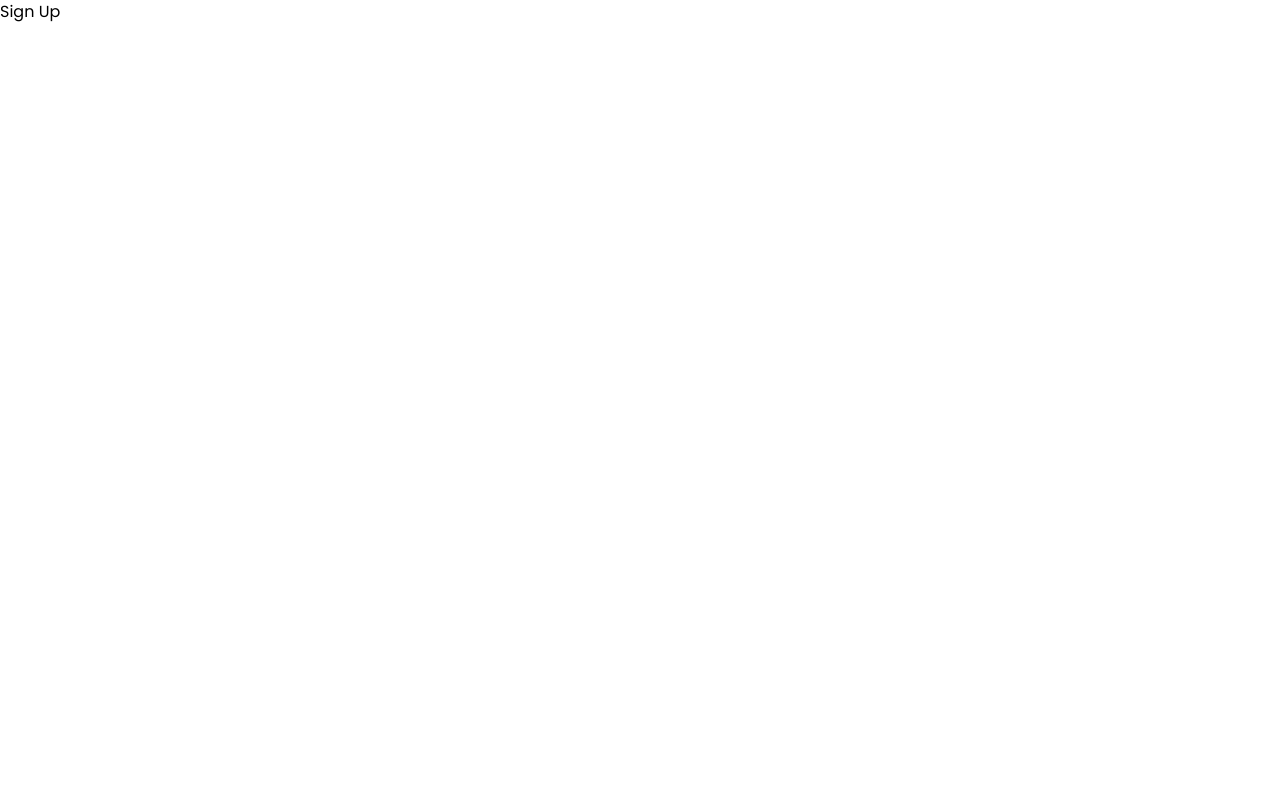
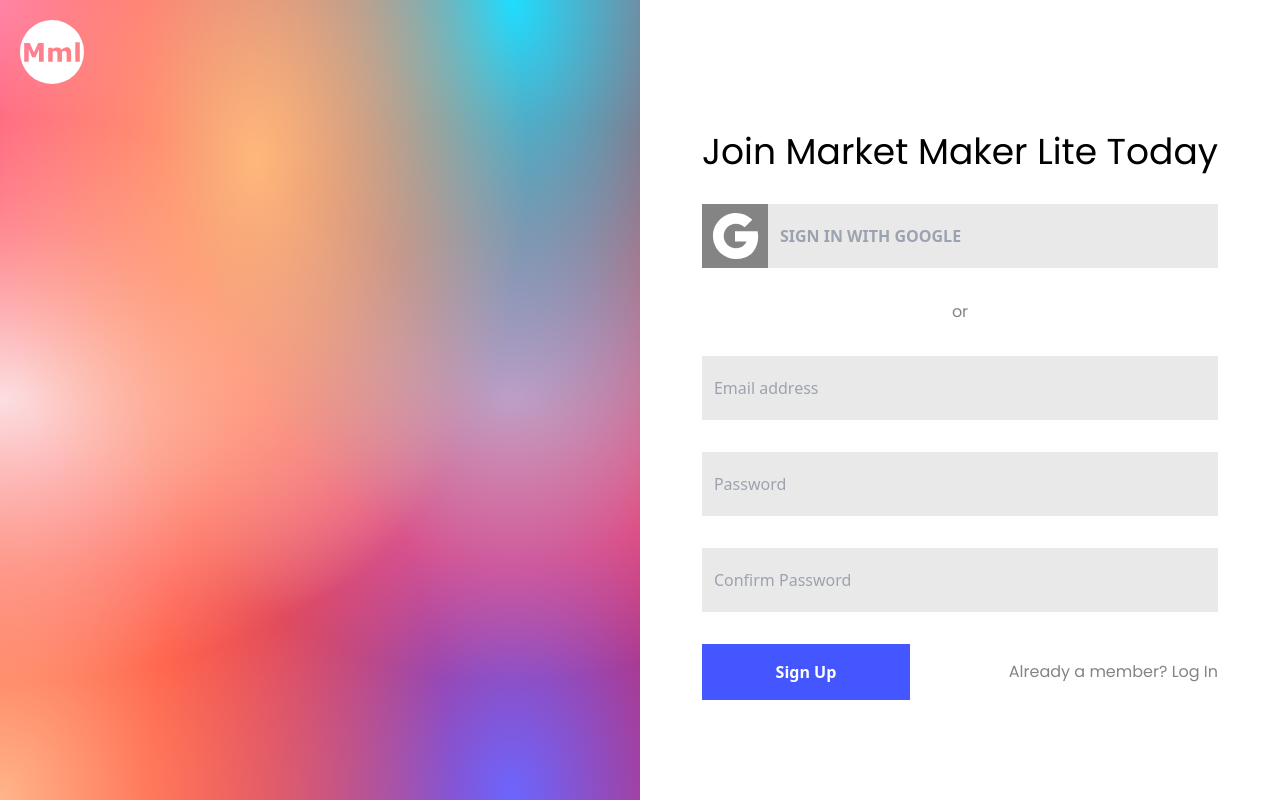
Before and after one commit to jonkarrer/market_maker, a Next.js app: page /register/sign_up in a window 1280 px wide. Built offline with nearby package versions, Linux system fonts and the light colour scheme.

Commit message:
sign in form done

```diff
--- a/pages/register/sign_up.tsx
+++ b/pages/register/sign_up.tsx
@@ -1,9 +1,59 @@
-import React from "react";
-
+import Link from "next/link";
 const SignUp = () => {
   return (
-    <div>
-      <h1>Sign Up</h1>
+    <div className="h-screen grid sm:grid-cols-2 place-content-center">
+      <div id="home_page-one-gradient" className="h-screen hidden sm:block">
+        <img src="/logo.svg" alt="logo" className="m-5 w-16" />
+      </div>
+      <div className="grid place-content-center">
+        <h1 className="text-2xl sm:text-3xl md:text-3xl lg:text-3xl xl:text-4xl 2xl:text-5xl py-8 text-center sm:mx-10% md:mx-16% lg:mx-8% xl:mx-0">
+          Join Market Maker Lite Today
+        </h1>
+        <form
+          action="Get"
+          className="grid space-y-8 text-dk-grey sm:mx-8 xl:mx-0 max-w-screen-lg"
+        >
+          <div className="flex h-12 lg:h-auto">
+            <img
+              src="/google.svg"
+              alt="google icon"
+              className="w-12 lg:w-auto flex justify-center items-center bg-dk-grey px-2"
+            />
+            <input
+              type="text"
+              className=" bg-lt-grey h-12 lg:h-16 px-3 font-semibold w-full"
+              placeholder="SIGN IN WITH GOOGLE"
+            />
+          </div>
+          <h2 className="text-center">or</h2>
+          <input
+            type="email"
+            placeholder="Email address"
+            className="bg-lt-grey h-12 lg:h-16 px-3"
+          />
+          <input
+            type="password"
+            placeholder="Password"
+            className="bg-lt-grey h-12 lg:h-16 px-3"
+          />
+          <input
+            type="password"
+            placeholder="Confirm Password"
+            className="bg-lt-grey h-12 lg:h-16 px-3"
+          />
+          <div className="flex flex-col space-y-5 lg:space-y-0 lg:flex-row justify-between items-center">
+            <button
+              type="submit"
+              className="text-white bg-blue-border font-bold w-52 h-12 lg:h-14"
+            >
+              Sign Up
+            </button>
+            <Link href="/register/sign_in">
+              <h3 className="cursor-pointer">Already a member? Log In</h3>
+            </Link>
+          </div>
+        </form>
+      </div>
     </div>
   );
 };
--- a/tailwind.config.js
+++ b/tailwind.config.js
@@ -47,6 +47,7 @@
         'std' : "8vw",
         '30%' : '30%',
         '20%' : "20%",
+        '16%' : '17.3%',
         '15%' : '15%',
         '12%' : "12%",
         '10%' : '10%',
```
